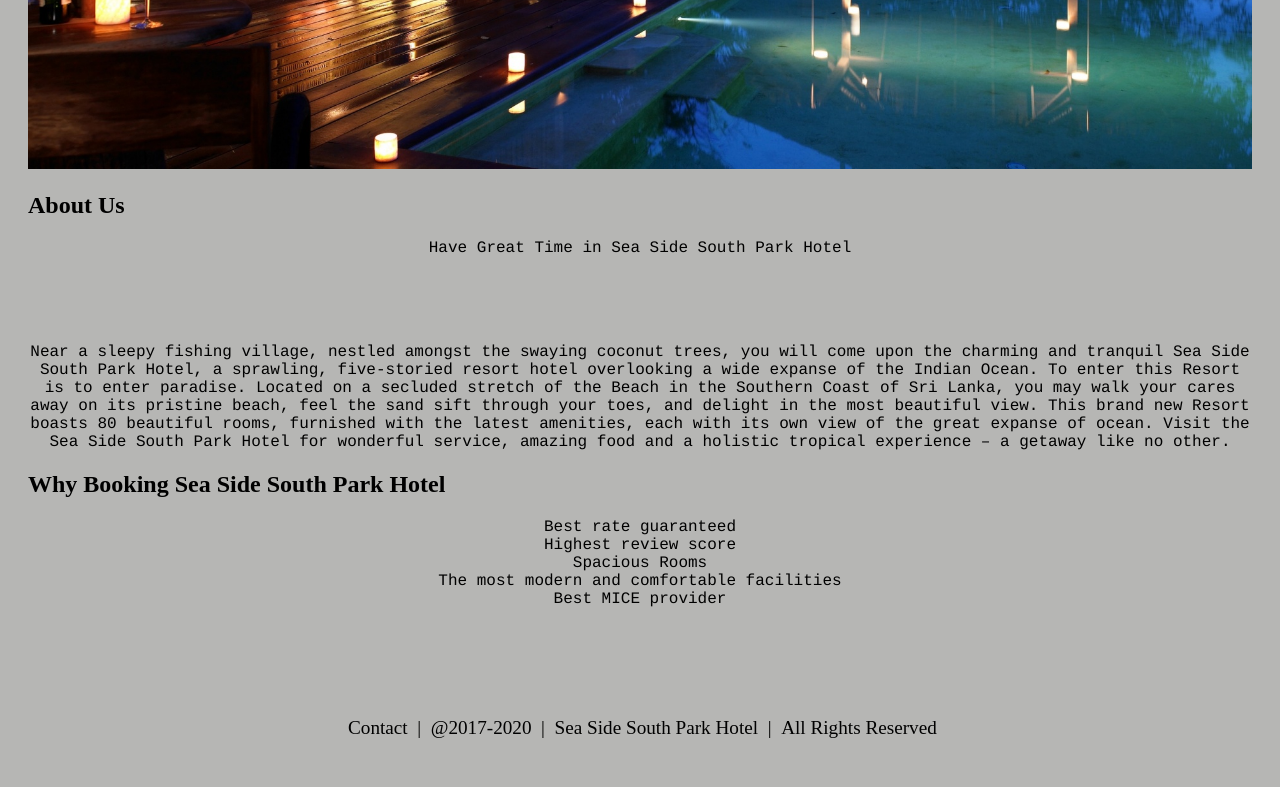
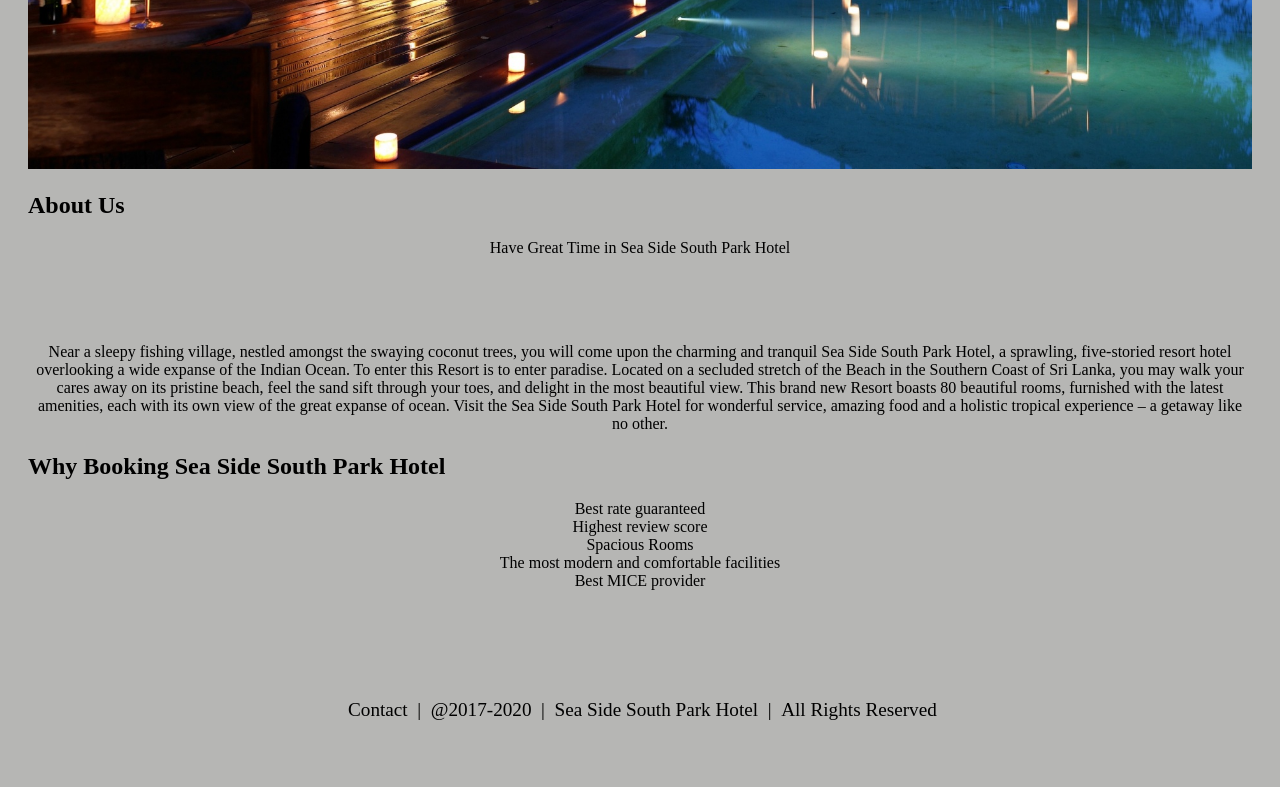
Before and after one commit to hnsemage/Final-Assignment-Web, a PHP site: the page made by About us.html in a window 1280 px wide. Shown: the part 928-1715 px from the top of the page. After the commit the page ends 1648 px from the top, so only its background shows below. Run offline with PHP 8.4, Linux system fonts and the light colour scheme.

Commit message:
Update About.css

```diff
--- a/About.css
+++ b/About.css
@@ -2,6 +2,6 @@
 color:black;
 text-align: center;
 font-size: 100%;
-font-family:Courier;
+font-family:Papyrus;
 }
 .image{height:50% ; width:100% ; }
```
